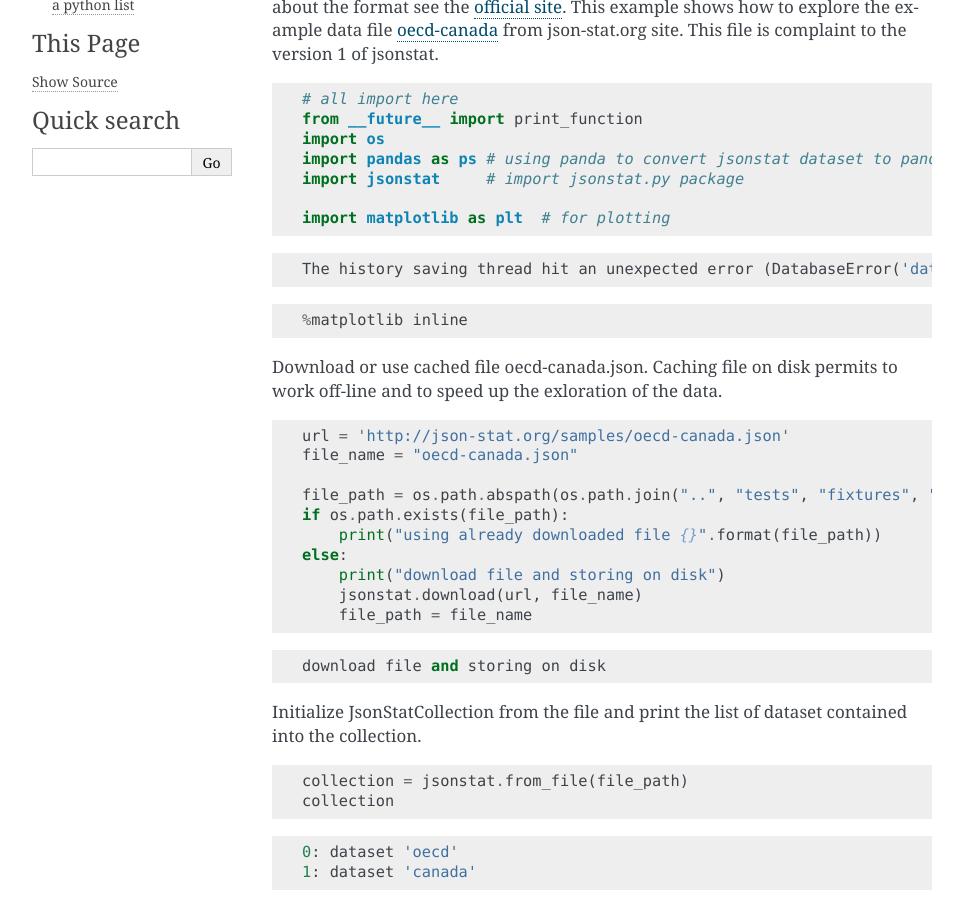
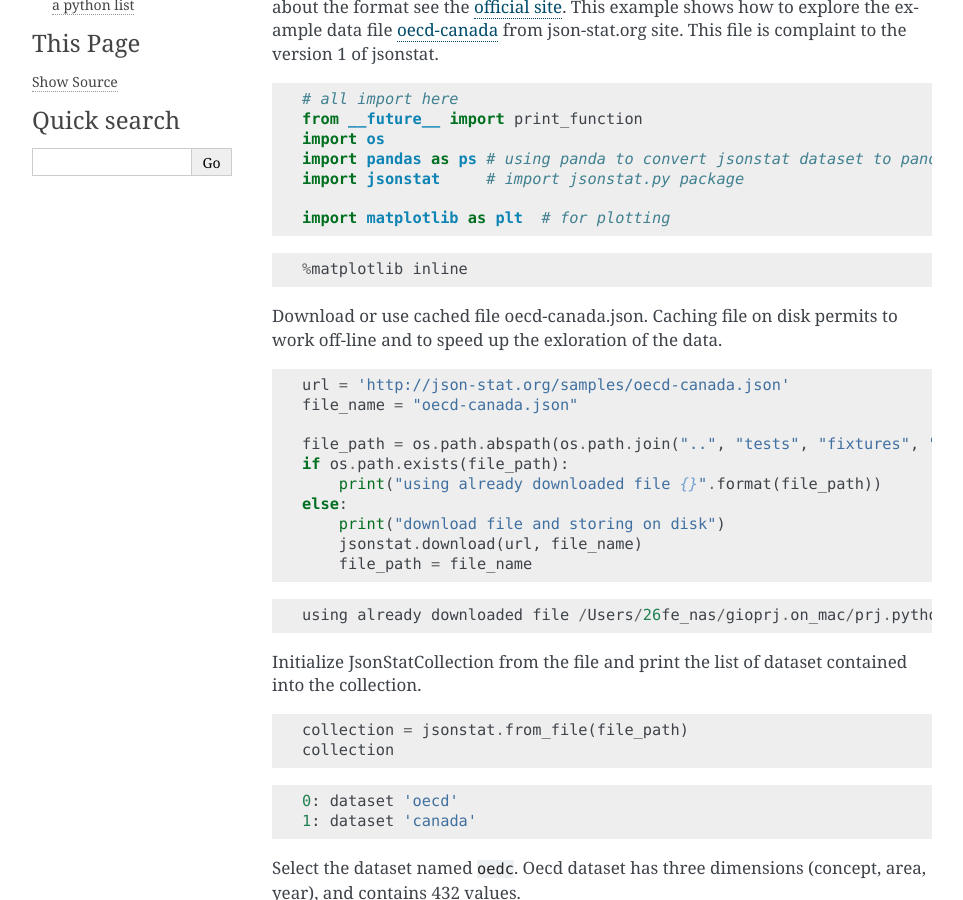
Before and after one commit to 26fe/jsonstat.py, a Sphinx documentation site: the page built from docs/notebooks/oecd-canada-jsonstat_v1.rst, in a window 1280 px wide and 900 px high, scrolled down 268 px. Shown: the whole window, without its empty margins (148-1111 px from the left). Built offline with Sphinx 7.4.7, drawn with Linux system fonts in a browser that asks for light colours; some of the changed text lies outside the part shown.

Commit message:
updated notebooks

```diff
--- a/docs/api_reference.rst
+++ b/docs/api_reference.rst
@@ -3,9 +3,11 @@
 =============
 
 .. automodule:: jsonstat
+    :members:
 
 .. autoclass:: JsonStatCollection
     :members:
+    :undoc-members:
 
 .. autoclass:: JsonStatDataSet
     :members:
--- a/docs/notebooks/oecd-canada-jsonstat_v1.rst
+++ b/docs/notebooks/oecd-canada-jsonstat_v1.rst
@@ -20,12 +20,6 @@
     import jsonstat     # import jsonstat.py package
 
     import matplotlib as plt  # for plotting
-
-
-.. parsed-literal::
-
-    The history saving thread hit an unexpected error (DatabaseError('database disk image is malformed',)).History will not be written to the database.
-
 
 .. code:: python
 
@@ -50,7 +44,7 @@
 
 .. parsed-literal::
 
-    download file and storing on disk
+    using already downloaded file /Users/26fe_nas/gioprj.on_mac/prj.python/jsonstat.py/tests/fixtures/json-stat.org/oecd-canada.json
 
 
 Initialize JsonStatCollection from the file and print the list of
@@ -290,7 +284,7 @@
 
     count     432
     unique     36
-    top        IS
+    top        PL
     freq       12
     Name: area, dtype: object
 
@@ -389,7 +383,7 @@
 
 .. parsed-literal::
 
-    <matplotlib.axes._subplots.AxesSubplot at 0x1136dc6a0>
+    <matplotlib.axes._subplots.AxesSubplot at 0x10ce6f1d0>
 
 
 
@@ -409,11 +403,11 @@
 
 .. parsed-literal::
 
-    [['indicator', 'OECD countries, EU15 and total', '2003-2014', 'Value'],
-     ['unemployment rate', 'Australia', '2003', 5.943826289],
-     ['unemployment rate', 'Australia', '2004', 5.39663128],
-     ['unemployment rate', 'Australia', '2005', 5.044790587],
-     ['unemployment rate', 'Australia', '2006', 4.789362794]]
+    [[u'indicator', u'OECD countries, EU15 and total', u'2003-2014', u'Value'],
+     [u'unemployment rate', u'Australia', u'2003', 5.943826289],
+     [u'unemployment rate', u'Australia', u'2004', 5.39663128],
+     [u'unemployment rate', u'Australia', u'2005', 5.044790587],
+     [u'unemployment rate', u'Australia', u'2006', 4.789362794]]
 
 
 
@@ -432,8 +426,8 @@
 
 .. parsed-literal::
 
-    [['indicator', 'OECD countries, EU15 and total', '2003-2014', 'Value'],
-     ['unemployment rate', 'Australia', '2003', 5.943826289],
-     ['unemployment rate', 'Austria', '2003', 4.278559338],
-     ['unemployment rate', 'Belgium', '2003', 8.158333333],
-     ['unemployment rate', 'Canada', '2003', 7.594616751]]
+    [[u'indicator', u'OECD countries, EU15 and total', u'2003-2014', u'Value'],
+     [u'unemployment rate', u'Australia', u'2003', 5.943826289],
+     [u'unemployment rate', u'Austria', u'2003', 4.278559338],
+     [u'unemployment rate', u'Belgium', u'2003', 8.158333333],
+     [u'unemployment rate', u'Canada', u'2003', 7.594616751]]
```
Also changed, not shown: docs/notebooks/eurostat.rst (+15 -15 lines), docs/notebooks/istat_house_price_index.rst (+27 -33 lines), docs/notebooks/istat_unemployment.rst (+40 -48 lines), docs/notebooks/oecd-canada-jsonstat_v2.rst (+13 -19 lines), docs/notebooks/eurostat_files/eurostat_15_2.png (added), 5 other files.
